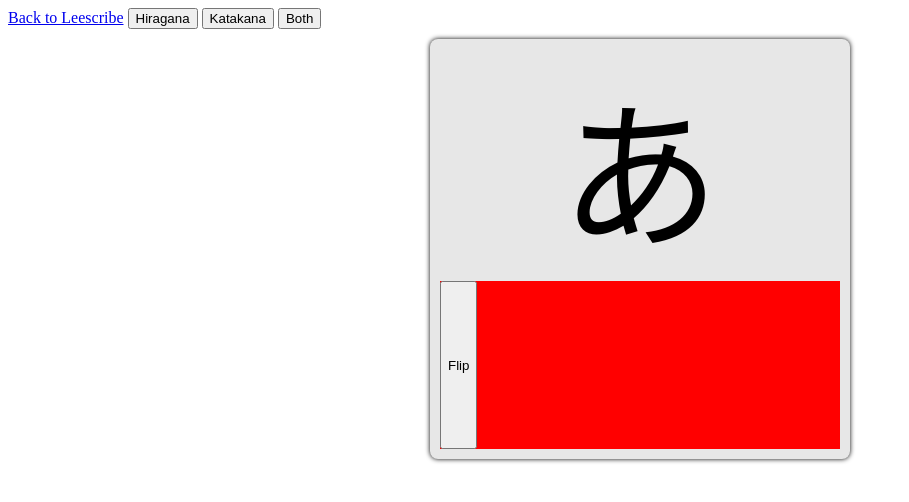
After one commit to cursorweb/leescribe, a Flask app: page /kana in a window 1280 px wide. The commit adds this page. Shown: the top 502 px of the page, without its empty margins (0-909 px from the left). Run offline with Flask 2, Linux system fonts and the light colour scheme.

Commit message:
attempt to create kana flashcards

```diff
--- a/main.py
+++ b/main.py
@@ -25,5 +25,10 @@ def main():
     return render_template("index.html", url=f"http://{HOST}:{TRANSLATE_PORT}")
 
 
+@app.route("/kana")
+def kana():
+    return render_template("kana.html")
+
+
 print(f"Running on http://{HOST}:{SITE_PORT}")
 app.run(host=HOST, port=SITE_PORT)
--- a/static/kana/main.js
+++ b/static/kana/main.js
@@ -1,2 +1,63 @@
-const hiragana = "あかさたないきしちにうくすつぬえけせてねおこそとのんはまやらひみりふむゆるへめれほもよろわがざだばぱぎじぢびぴぐずづぶぷげぜでべぺをごぞどぼぽ";
-const katakana = "アカサタナイキシチニウクスツヌエケセテネオコソトノンハマヤラヒミリフムユルヘメレホモヨロワガザダバパギジヂビピグズヅブプゲゼデベペヲゴゾドボポ";
+const hiraganaChars = "あかさたないきしちにうくすつぬえけせてねおこそとのんはまやらひみりふむゆるへめれほもよろわがざだばぱぎじぢびぴぐずづぶぷげぜでべぺをごぞどぼぽ".split("");
+const katakanaChars = "アカサタナイキシチニウクスツヌエケセテネオコソトノンハマヤラヒミリフムユルヘメレホモヨロワガザダバパギジヂビピグズヅブプゲゼデベペヲゴゾドボポ".split("");
+const romajiArr = "a ka sa ta na i ki shi chi ni u ku su tsu nu e ke se te ne o ko so to no n ha ma ya ra hi mi ri fu mu yu ru he me re ho mo yo ro wa ga za da ba pa gi ji ji bi pi gu zu zu bu pu ge ze de be pe wo go zo do bo po".split(" ");
+
+/** [romaji] -> [hiragana] */
+const hiraganaObj = {};
+
+/** [romaji] -> [katakana] */
+const katakanaObj = {};
+
+for (let i = 0; i < hiraganaChars.length; i++) {
+    hiraganaObj[romajiArr[i]] = hiraganaChars[i];
+    katakanaObj[romajiArr[i]] = katakanaChars[i];
+}
+
+
+function shuffleArray(arr) {
+    for (let i = arr.length - 1; i > 0; i--) {
+        const j = Math.floor(Math.random() * (i + 1));
+        [arr[i], arr[j]] = [arr[j], arr[i]];
+    }
+}
+
+const nextBtn = document.querySelector(".next-btn");
+const saveBtn = document.querySelector(".save-btn");
+const flipBtn = document.querySelector(".flip-btn");
+
+const cardPrompt = document.querySelector(".front .prompt");
+const frontText = document.querySelector(".front .text");
+const backText = document.querySelector(".back .text");
+
+const cardFront = document.querySelector(".front");
+const cardBack = document.querySelector(".back");
+
+let cardIndex = 0;
+let savedArray = [];
+
+flipBtn.addEventListener("click", () => {
+    cardBack.classList.remove("hide")
+    cardFront.classList.add("hide");
+});
+
+saveBtn.addEventListener("click", () => {
+    // TODO: add to saved array
+    newKana();
+})
+
+nextBtn.addEventListener("click", newKana);
+
+newKana();
+
+function newKana() {
+    const romaji = romajiArr[cardIndex];
+    const hiragana = hiraganaObj[romaji];
+
+    frontText.textContent = hiragana;
+    backText.textContent = romaji;
+
+    cardBack.classList.add("hide");
+    cardFront.classList.remove("hide");
+
+    cardIndex++;
+}
--- /dev/null
+++ b/static/kana/style.css
@@ -0,0 +1,48 @@
+.card {
+    padding: 10px;
+    display: flex;
+    justify-content: center;
+    align-items: center;
+}
+
+.front,
+.back {
+    padding: 10px;
+    box-shadow: 0 0 5px;
+    border-radius: 8px;
+    width: 50vh;
+    height: 50vh;
+
+    display: flex;
+    flex-direction: column;
+    justify-content: center;
+    align-items: center;
+}
+
+.nav-bar {
+    flex-basis: 50%;
+    background: red;
+    width: 100%;
+
+    display: flex;
+    align-items: stretch;
+    justify-content: stretch;
+}
+
+.front .text,
+.back .text {
+    font-size: 10rem;
+    flex-basis: 50%;
+}
+
+.front {
+    background: #e7e7e7;
+}
+
+.back {
+    background: #ccecff;
+}
+
+.hide {
+    display: none;
+}
--- a/templates/index.html
+++ b/templates/index.html
@@ -47,6 +47,7 @@
                 <option value="zh">Chinese</option>
                 <option value="zh-trad">Chinese (Traditional)</option>
             </select>
+            <a href="/kana">仮名</a>
         </div>
         <button class="start-btn">Start</button>
     </div>
--- /dev/null
+++ b/templates/kana.html
@@ -0,0 +1,40 @@
+<!DOCTYPE html>
+<html lang="en">
+
+<head>
+    <meta charset="UTF-8">
+    <meta name="viewport" content="width=device-width, initial-scale=1.0">
+    <title>Kana Learner</title>
+
+    <link rel="stylesheet" href="{{ url_for('static', filename='kana/style.css') }}">
+    <link rel="shortcut icon" href="{{ url_for('static', filename='images/logo.png') }}" type="image/png">
+</head>
+
+<body>
+    <a href="/">Back to Leescribe</a>
+
+    <button>Hiragana</button>
+    <button>Katakana</button>
+    <button>Both</button>
+
+    <div class="card">
+        <div class="front">
+            <div class="prompt"></div>
+            <div class="text"></div>
+            <div class="nav-bar">
+                <button class="flip-btn">Flip</button>
+            </div>
+        </div>
+        <div class="back">
+            <div class="text"></div>
+            <div class="nav-bar">
+                <button class="next-btn">Easy</button>
+                <button class="save-btn">Hard</button>
+            </div>
+        </div>
+    </div>
+
+    <script src="{{ url_for('static', filename='kana/main.js') }}"></script>
+</body>
+
+</html>
```
Also changed, not shown: templates/kana-learner.html (deleted, +0 -14 lines), README.md.
